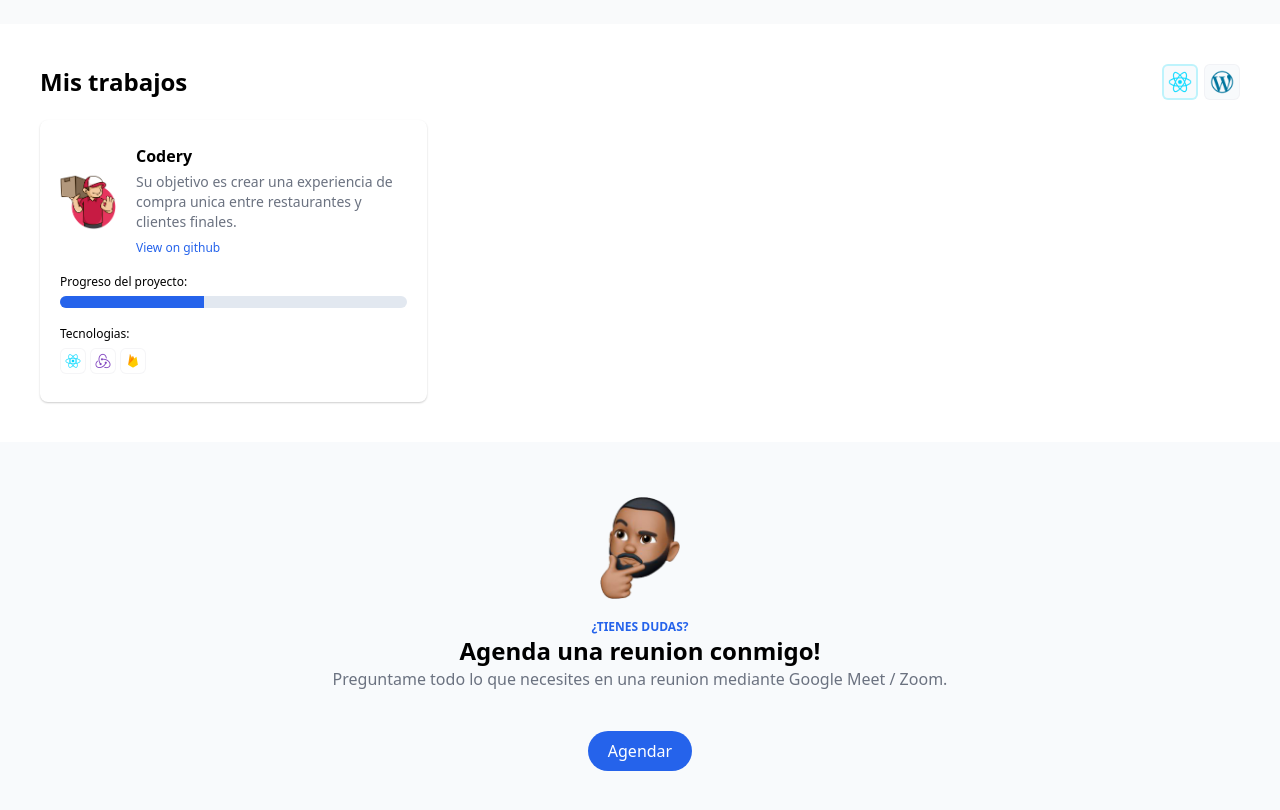
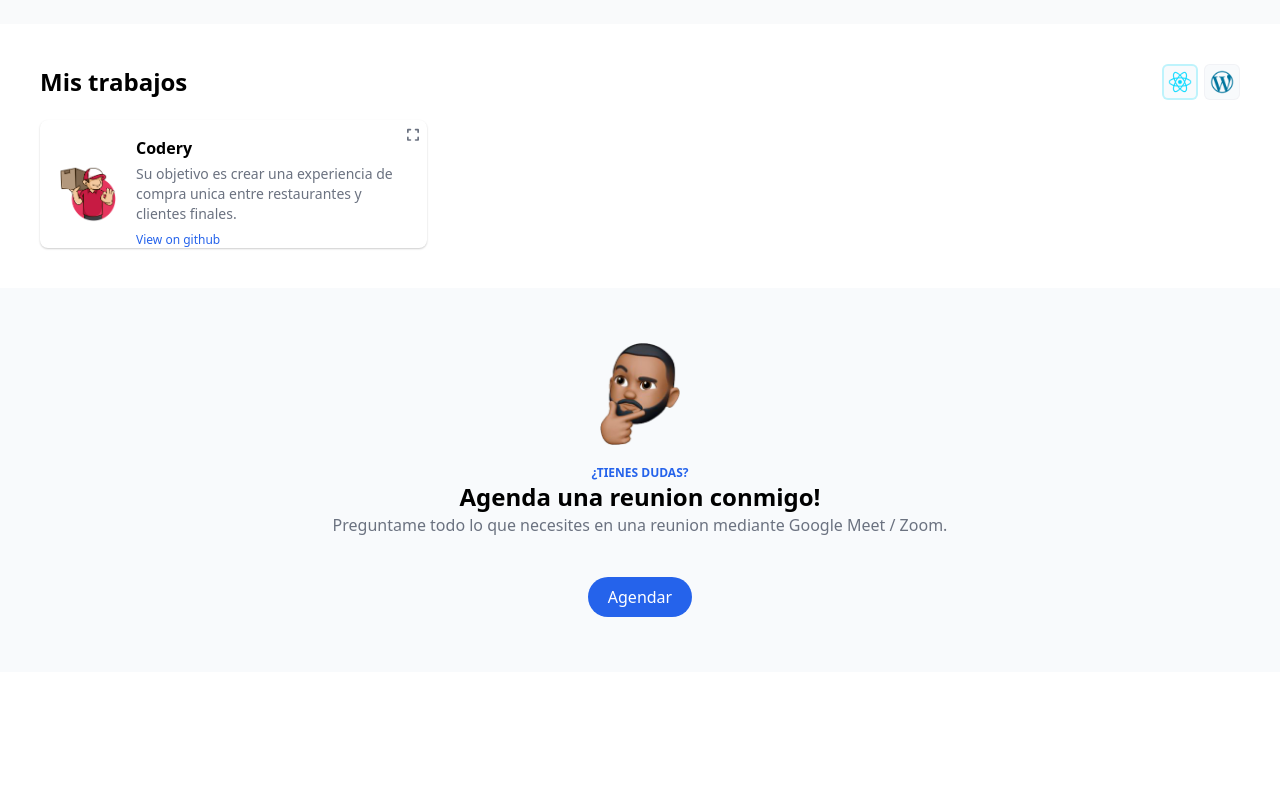
Before and after one commit to sebasc0de/sebascode-ts, a React (Vite) app: page / in a window 1280 px wide. Shown: the part 1340-2150 px from the top of the page. After the commit the page ends 2012 px from the top, so only its background shows below. Built offline with nearby package versions, Linux system fonts and the light colour scheme.

Commit message:
Card component animations

```diff
--- a/src/App.css
+++ b/src/App.css
@@ -1,6 +1,7 @@
 @import url("./css/bases/global.css");
 @import url("./css/bases/variables.css");
 @import url("./css/bases/colors.css");
+@import url("./css/Animations.css");
 @import url("./css/Tabs.css");
 
 /* Hero section animations */
--- /dev/null
+++ b/src/components/UI/Alternate.tsx
@@ -0,0 +1,21 @@
+import { ReactElement, useState } from "react";
+import { Expand } from "./Expand";
+
+interface Props {
+  children: ReactElement | ReactElement[];
+}
+
+export const Alternate = ({ children }: Props) => {
+  const [alternate, setAlternate] = useState(false);
+
+  return (
+    <div
+      className={`relative shadow-sm shadow-black/20 p-3 md:px-5 md:py-5  rounded-lg flex flex-col gap-3 overflow-hidden ${
+        alternate ? "expandDown" : "expandUp"
+      }`}
+    >
+      {children}
+      <Expand action={() => setAlternate(!alternate)} />
+    </div>
+  );
+};
--- a/src/components/UI/Card/Card.tsx
+++ b/src/components/UI/Card/Card.tsx
@@ -1,19 +1,19 @@
+import { Alternate } from "../Alternate";
 import { Header } from "./Header";
-
 import { ProgressBar } from "./ProgressBar";
 import { Technologies } from "./Technologies";
 
 export const Card = () => {
   return (
-    <div>
-      <div className="shadow-sm shadow-black/20 p-3 md:px-5 md:py-7 rounded-lg flex flex-col gap-3 relative">
+    <div className="relative">
+      <Alternate>
         {/* Header */}
         <Header githubUrl="" />
 
         {/* Body */}
         <ProgressBar />
         <Technologies />
-      </div>
+      </Alternate>
     </div>
   );
 };
--- /dev/null
+++ b/src/components/UI/Expand.tsx
@@ -0,0 +1,16 @@
+interface Props {
+  action?: () => void;
+}
+
+export const Expand = ({ action }: Props) => {
+  return (
+    <svg
+      onClick={action}
+      className="w-3 absolute top-2 right-2 cursor-pointer fill-gray-500 hover:fill-blue-600"
+      xmlns="http://www.w3.org/2000/svg"
+      viewBox="0 0 448 512"
+    >
+      <path d="M128 32H32C14.31 32 0 46.31 0 64v96c0 17.69 14.31 32 32 32s32-14.31 32-32V96h64c17.69 0 32-14.31 32-32S145.7 32 128 32zM416 32h-96c-17.69 0-32 14.31-32 32s14.31 32 32 32h64v64c0 17.69 14.31 32 32 32s32-14.31 32-32V64C448 46.31 433.7 32 416 32zM128 416H64v-64c0-17.69-14.31-32-32-32s-32 14.31-32 32v96c0 17.69 14.31 32 32 32h96c17.69 0 32-14.31 32-32S145.7 416 128 416zM416 320c-17.69 0-32 14.31-32 32v64h-64c-17.69 0-32 14.31-32 32s14.31 32 32 32h96c17.69 0 32-14.31 32-32v-96C448 334.3 433.7 320 416 320z" />
+    </svg>
+  );
+};
--- /dev/null
+++ b/src/css/Animations.css
@@ -0,0 +1,25 @@
+.expandDown {
+  animation: expandDown 0.5s ease-in-out forwards;
+}
+
+.expandUp {
+  animation: expandUp 0.5s ease-in-out forwards;
+}
+
+@keyframes expandDown {
+  from {
+    height: 8rem;
+  }
+  to {
+    height: 15rem;
+  }
+}
+
+@keyframes expandUp {
+  from {
+    height: 14rem;
+  }
+  to {
+    height: 8rem;
+  }
+}
```
